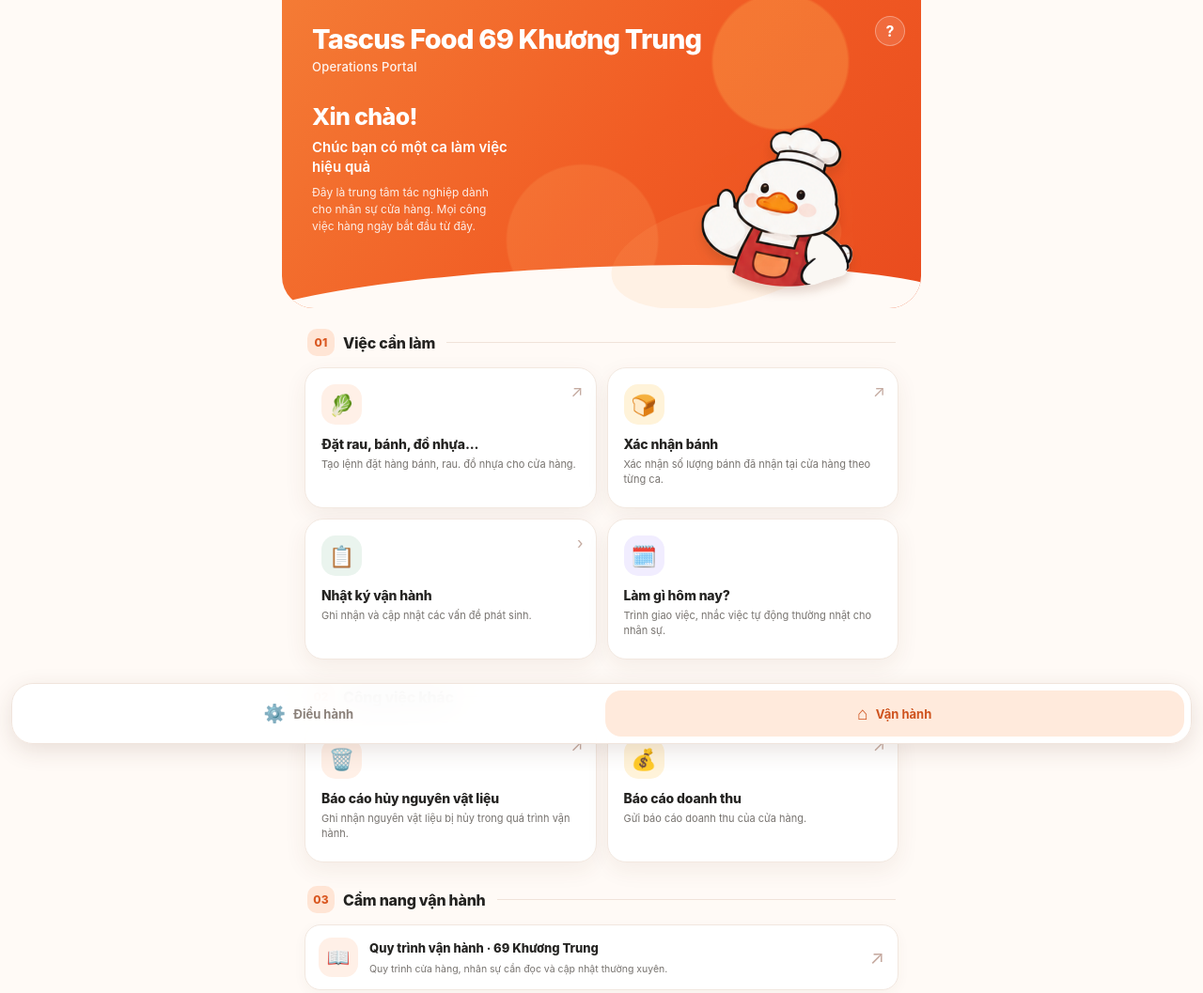
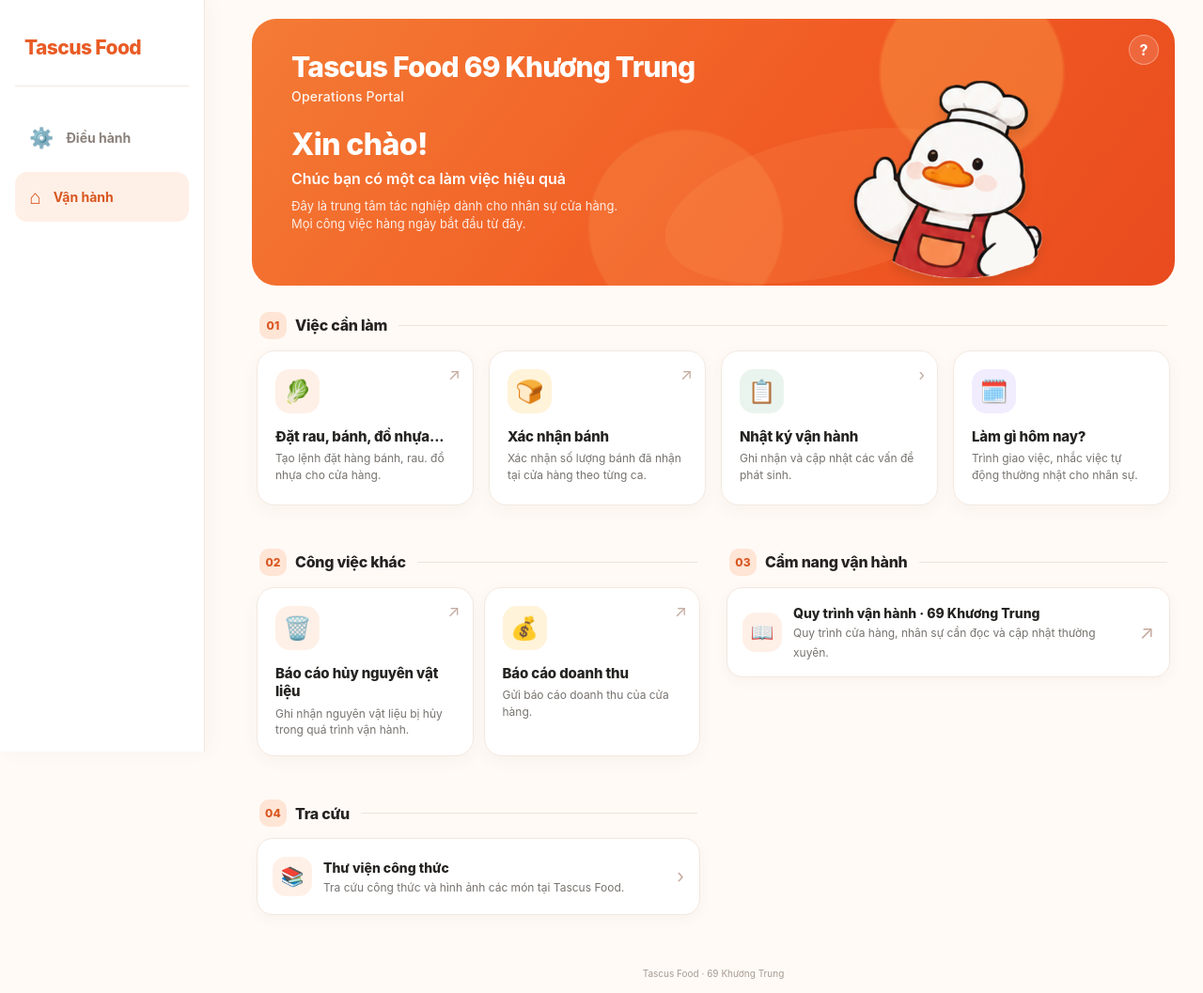
Before and after one commit to Hungkoivfx/TascusFoodPortal, a plain HTML site: page index.html in a window 1280 px wide. Shown: the top 1057 px of the page at 94% size. Drawn offline with Linux system fonts and the light colour scheme.

Commit message:
Update index.html

```diff
--- a/index.html
+++ b/index.html
@@ -225,6 +225,336 @@ button{-webkit-tap-highlight-color:transparent}
   *,*::before,*::after{animation-duration:.01ms!important;transition-duration:.01ms!important;scroll-behavior:auto!important}
   .tab-panel.entering{opacity:1;transform:none}
 }
+
+/* =========================================
+   TASCUS FOOD PORTAL - RESPONSIVE DESKTOP
+   Mobile giữ nguyên giao diện hiện tại
+========================================= */
+
+/* TABLET NGANG */
+@media (min-width: 700px) and (max-width: 999px) {
+  body {
+    padding-bottom: 100px;
+  }
+
+  .container {
+    max-width: 1100px;
+  }
+
+  .hero {
+    min-height: 250px;
+    padding: 35px 35px 65px;
+  }
+
+  .hero-copy {
+    max-width: 58%;
+  }
+
+  .mascot-wrap {
+    width: 38%;
+    height: 230px;
+    right: 35px;
+  }
+
+  .page-content {
+    display: grid;
+    grid-template-columns: repeat(2, minmax(0, 1fr));
+    column-gap: 24px;
+    padding: 0 28px;
+  }
+
+  .welcome-spacer {
+    display: none;
+  }
+
+  .page-content > .section:nth-of-type(1) {
+    grid-column: 1 / -1;
+  }
+
+  .page-content > .section {
+    min-width: 0;
+  }
+
+  .page-content > .section:nth-of-type(1) .action-grid {
+    grid-template-columns: repeat(4, minmax(0, 1fr));
+  }
+
+  #managementPanel .action-grid {
+    grid-template-columns: repeat(3, minmax(0, 1fr));
+  }
+}
+
+/* DESKTOP */
+@media (min-width: 1000px) {
+
+  body {
+    padding: 0 0 25px;
+    background: #fffaf6;
+  }
+
+  /* Nội dung chính */
+  .container {
+    width: auto;
+    max-width: none;
+    margin-left: 238px;
+    margin-right: 0;
+    padding: 0 30px;
+  }
+
+  .tab-panel {
+    max-width: 1500px;
+    margin: 0 auto;
+  }
+
+  /* HERO */
+  .hero {
+    min-height: 270px;
+    margin-top: 20px;
+    border-radius: 26px;
+    padding: 34px 42px 55px;
+  }
+
+  .hero:before {
+    display: none;
+  }
+
+  .hero:after {
+    width: 350px;
+    height: 150px;
+    right: 20%;
+    bottom: 10px;
+  }
+
+  .hero-copy {
+    max-width: 58%;
+  }
+
+  .brand-name {
+    font-size: 30px;
+  }
+
+  .brand-sub {
+    font-size: 14px;
+  }
+
+  .greeting {
+    font-size: 32px;
+    margin-top: 25px;
+  }
+
+  .greeting-line {
+    font-size: 16px;
+    max-width: 400px;
+  }
+
+  .hero-description {
+    max-width: 360px;
+    font-size: 13px;
+  }
+
+  .mascot-wrap {
+    width: 35%;
+    max-width: 390px;
+    height: 255px;
+    right: 7%;
+    bottom: 8px;
+  }
+
+  /* BỐ CỤC NỘI DUNG */
+  .page-content {
+    display: grid;
+    grid-template-columns: repeat(2, minmax(0, 1fr));
+    column-gap: 28px;
+    row-gap: 4px;
+    padding: 8px 5px 0;
+  }
+
+  .welcome-spacer {
+    display: none;
+  }
+
+  .page-content > .section {
+    min-width: 0;
+    margin: 20px 0 22px;
+  }
+
+  /* Việc cần làm chiếm toàn bộ chiều ngang */
+  .page-content > .section:nth-of-type(1) {
+    grid-column: 1 / -1;
+  }
+
+  .page-content > .section:nth-of-type(1) .action-grid {
+    grid-template-columns: repeat(4, minmax(0, 1fr));
+    gap: 16px;
+  }
+
+  /* Công việc khác */
+  .page-content > .section:nth-of-type(2) .action-grid {
+    grid-template-columns: repeat(2, minmax(0, 1fr));
+  }
+
+  /* Card */
+  .action-card {
+    min-height: 165px;
+    padding: 19px;
+    border-radius: 19px;
+    box-shadow: 0 5px 18px rgba(104,59,31,.045);
+  }
+
+  .action-card:hover {
+    transform: translateY(-4px);
+    border-color: #f5c3a6;
+    box-shadow: 0 12px 26px rgba(104,59,31,.09);
+  }
+
+  .action-icon {
+    width: 47px;
+    height: 47px;
+    font-size: 24px;
+    margin-bottom: 15px;
+  }
+
+  .action-title {
+    font-size: 15px;
+  }
+
+  .action-desc {
+    font-size: 12px;
+  }
+
+  /* Danh sách */
+  .list-card {
+    min-height: 82px;
+    padding: 16px;
+    border-radius: 17px;
+  }
+
+  .list-card:hover {
+    background: #fff7f1;
+    border-color: #f3c6ac;
+    transform: translateY(-2px);
+  }
+
+  .list-title {
+    font-size: 14px;
+  }
+
+  .list-desc {
+    font-size: 12px;
+  }
+
+  /* Footer */
+  .footer {
+    grid-column: 1 / -1;
+    margin-top: 30px;
+  }
+
+  /* SIDEBAR */
+  .bottom-nav {
+    position: fixed;
+    inset: 0 auto 0 0;
+    width: 218px;
+    height: 100vh;
+    height: 100dvh;
+    padding: 26px 16px;
+    border: 0;
+    border-right: 1px solid #f0e6de;
+    border-radius: 0;
+    background: #fff;
+    box-shadow: 4px 0 20px rgba(82,49,29,.035);
+    backdrop-filter: none;
+    -webkit-backdrop-filter: none;
+
+    display: flex;
+    flex-direction: column;
+    align-items: stretch;
+    justify-content: flex-start;
+    gap: 10px;
+  }
+
+  .bottom-nav:before {
+    content: "Tascus Food";
+    display: block;
+    padding: 12px 10px 28px;
+    color: #e95b25;
+    font-size: 21px;
+    font-weight: 850;
+    letter-spacing: -.6px;
+    border-bottom: 1px solid #f2e8e0;
+    margin-bottom: 18px;
+  }
+
+  .nav-tab {
+    flex: none;
+    width: 100%;
+    height: 53px;
+    padding: 0 15px;
+    justify-content: flex-start;
+    border-radius: 13px;
+    gap: 13px;
+  }
+
+  .nav-tab.active {
+    background: #fff0e7;
+    color: #d95720;
+  }
+
+  .nav-tab:hover:not(.active) {
+    background: #fff8f3;
+  }
+
+  .nav-icon {
+    font-size: 21px;
+  }
+
+  .nav-label {
+    font-size: 14px;
+  }
+
+  /* ĐIỀU HÀNH */
+  #managementPanel .hero {
+    min-height: 235px;
+  }
+
+  #managementPanel .page-content {
+    display: block;
+    padding: 15px 5px;
+  }
+
+  #managementPanel .section {
+    margin-top: 10px;
+  }
+
+  #managementPanel .action-grid {
+    grid-template-columns: repeat(3, minmax(0, 1fr));
+    gap: 16px;
+  }
+
+  #managementPanel .action-card {
+    min-height: 165px;
+  }
+}
+
+/* MÀN HÌNH DESKTOP RẤT RỘNG */
+@media (min-width: 1500px) {
+  .container {
+    padding: 0 48px;
+  }
+
+  .page-content {
+    column-gap: 36px;
+  }
+
+  .hero {
+    min-height: 290px;
+    padding-left: 50px;
+  }
+
+  .mascot-wrap {
+    height: 275px;
+  }
+}
+
 </style>
 <script>
 const BYPASS_ZALO_CHECK=true;
```
